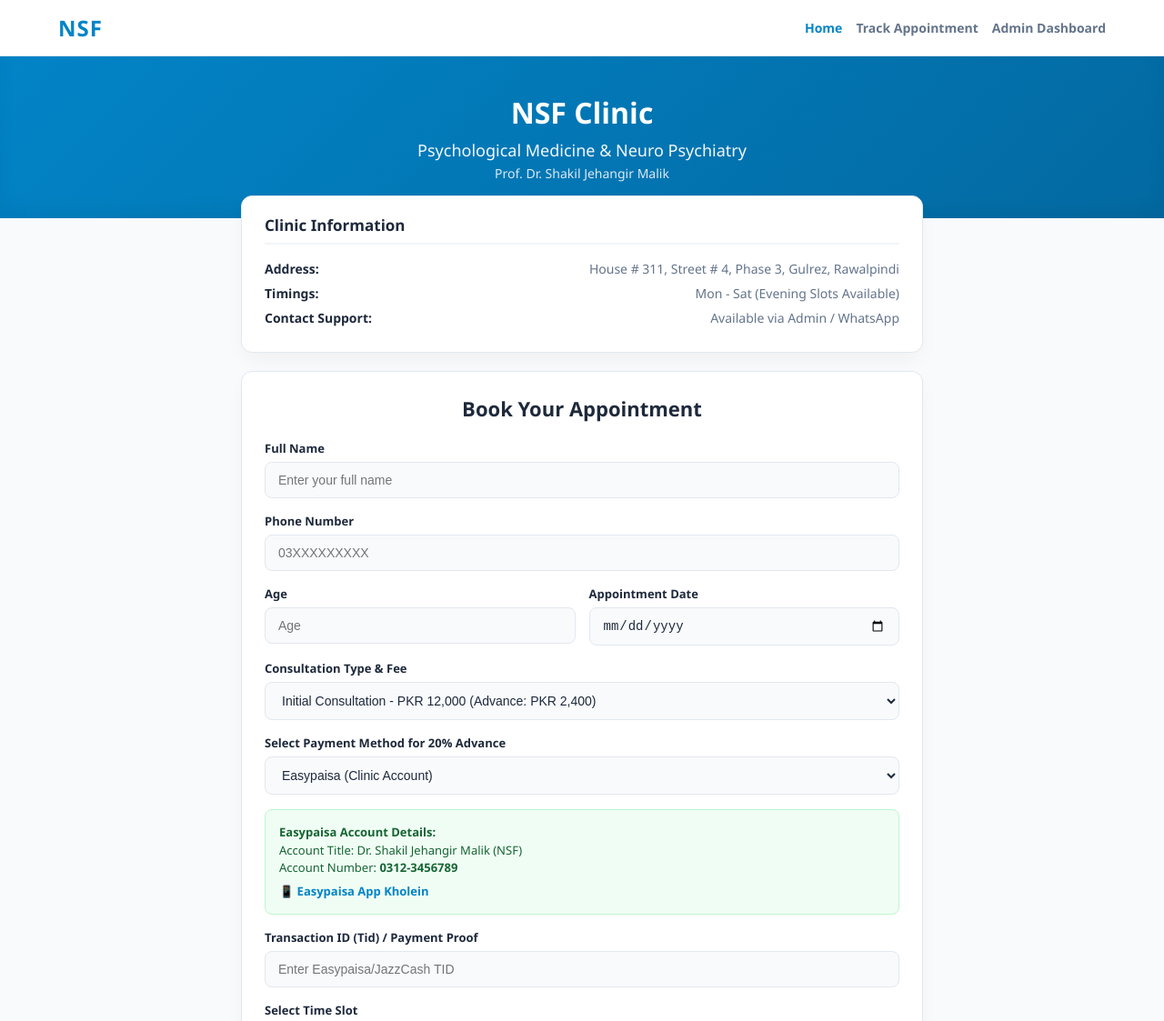
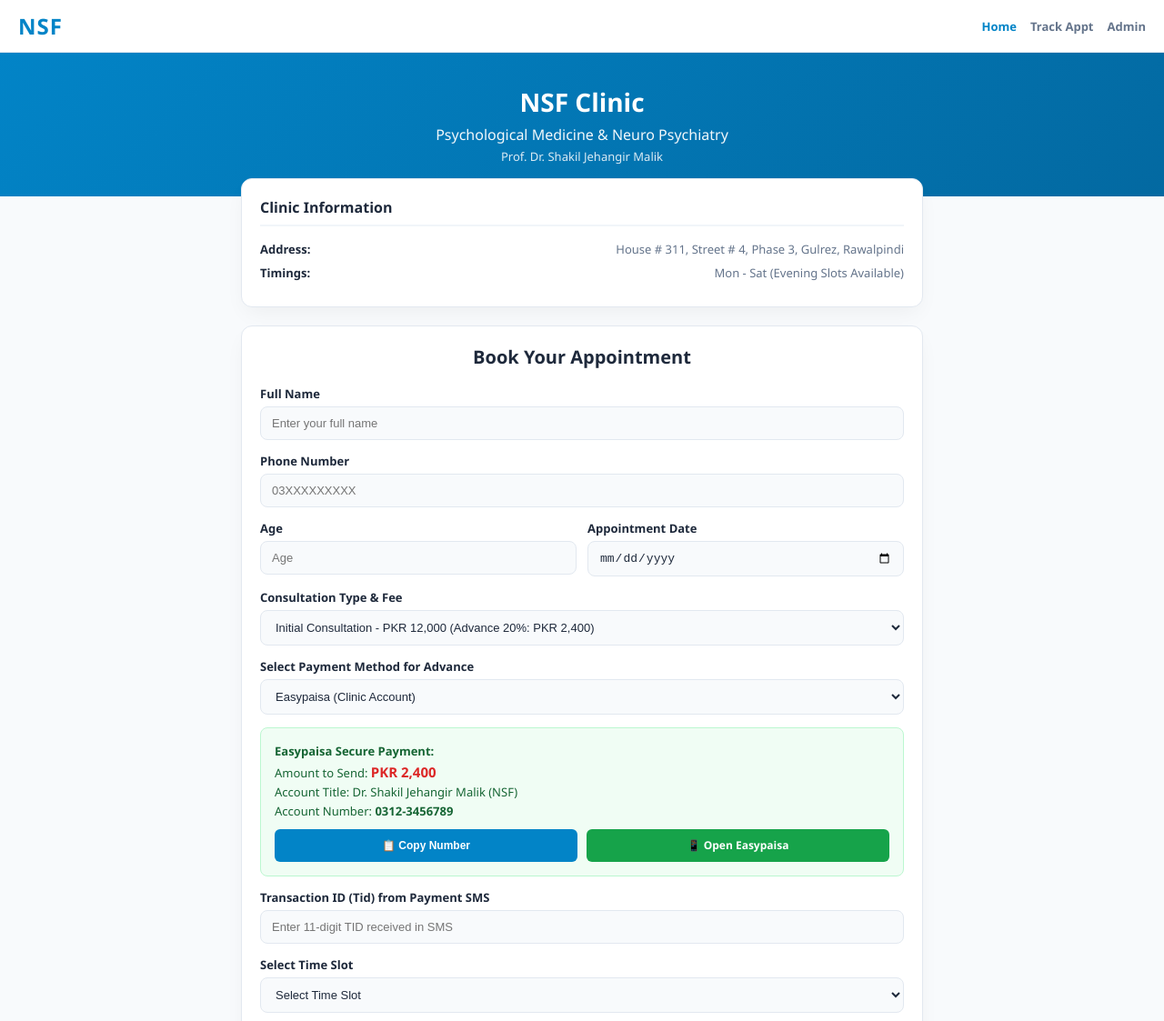
Before and after one commit to akashpolus123-alt/Clinic-book, a website: page public/index.html in a window 1280 px wide. Shown: the top 1123 px of the page at 91% size. Drawn offline with Linux system fonts and the light colour scheme.

Commit message:
Auto update all files

```diff
--- a/public/index.html
+++ b/public/index.html
@@ -13,8 +13,8 @@
         <div class="logo">NSF</div>
         <nav>
             <a href="index.html" class="active">Home</a>
-            <a href="track-booking.html">Track Appointment</a>
-            <a href="admin.html">Admin Dashboard</a>
+            <a href="track-booking.html">Track Appt</a>
+            <a href="admin.html">Admin</a>
         </nav>
     </header>
 
@@ -25,10 +25,10 @@
         <p class="doctor">Prof. Dr. Shakil Jehangir Malik</p>
     </section>
 
-    <!-- Main Content & Direct Booking Form -->
+    <!-- Main Content & Booking Form -->
     <main>
 
-        <!-- Clinic Info Box (Without Fee repetition) -->
+        <!-- Clinic Info Box -->
         <div class="info-card">
             <h3>Clinic Information</h3>
             <div class="info-item">
@@ -38,10 +38,6 @@
             <div class="info-item">
                 <span><strong>Timings:</strong></span>
                 <span>Mon - Sat (Evening Slots Available)</span>
-            </div>
-            <div class="info-item">
-                <span><strong>Contact Support:</strong></span>
-                <span>Available via Admin / WhatsApp</span>
             </div>
         </div>
 
@@ -73,31 +69,35 @@
 
                 <div class="form-group">
                     <label>Consultation Type & Fee</label>
-                    <select id="consultationType" required>
-                        <option value="initial">Initial Consultation - PKR 12,000 (Advance: PKR 2,400)</option>
-                        <option value="followup">Follow-up Consultation - PKR 8,000 (Advance: PKR 1,600)</option>
+                    <select id="consultationType" required onchange="updateFeeDisplay()">
+                        <option value="initial">Initial Consultation - PKR 12,000 (Advance 20%: PKR 2,400)</option>
+                        <option value="followup">Follow-up Consultation - PKR 8,000 (Advance 20%: PKR 1,600)</option>
                     </select>
                 </div>
 
                 <div class="form-group">
-                    <label>Select Payment Method for 20% Advance</label>
+                    <label>Select Payment Method for Advance</label>
                     <select id="paymentMethod" required onchange="updatePaymentDetails()">
                         <option value="Easypaisa">Easypaisa (Clinic Account)</option>
                         <option value="JazzCash">JazzCash (Clinic Account)</option>
                     </select>
                 </div>
 
-                <!-- Dynamic Payment Account Info Box -->
-                <div id="accountDetailsBox" style="background: #f0fdf4; border: 1px solid #bbf7d0; padding: 15px; border-radius: 8px; margin-bottom: 16px; font-size: 13px; color: #166534; line-height: 1.5;">
-                    <strong>Easypaisa Account Details:</strong><br>
+                <!-- Professional Payment Box with Direct App Launcher & Copy Option -->
+                <div id="accountDetailsBox" style="background: #f0fdf4; border: 1px solid #bbf7d0; padding: 15px; border-radius: 8px; margin-bottom: 14px; font-size: 13px; color: #166534; line-height: 1.6;">
+                    <strong>Easypaisa Secure Payment:</strong><br>
+                    Amount to Send: <strong id="payableAmount" style="color: #dc2626; font-size: 15px;">PKR 2,400</strong><br>
                     Account Title: Dr. Shakil Jehangir Malik (NSF)<br>
-                    Account Number: <strong>0312-3456789</strong><br>
-                    <a href="easypaisa://" style="color: #0284c7; font-weight: 600; text-decoration: none; display: inline-block; margin-top: 6px;">📱 Easypaisa App Kholein</a>
+                    Account Number: <strong id="accNum">0312-3456789</strong>
+                    <div style="margin-top: 10px; display: flex; gap: 10px;">
+                        <button type="button" onclick="copyAccountNo()" style="flex: 1; background: #0284c7; color: white; border: none; padding: 8px; border-radius: 6px; font-size: 12px; font-weight: 600; cursor: pointer;">📋 Copy Number</button>
+                        <a id="walletAppLink" href="https://easypaisa.com.pk" target="_blank" style="flex: 1; text-align: center; background: #16a34a; color: white; text-decoration: none; padding: 8px; border-radius: 6px; font-size: 12px; font-weight: 600; display: inline-block;">📱 Open Easypaisa</a>
+                    </div>
                 </div>
 
                 <div class="form-group">
-                    <label>Transaction ID (Tid) / Payment Proof</label>
-                    <input type="text" id="transactionId" required placeholder="Enter Easypaisa/JazzCash TID">
+                    <label>Transaction ID (Tid) from Payment SMS</label>
+                    <input type="text" id="transactionId" required placeholder="Enter 11-digit TID received in SMS">
                 </div>
 
                 <div class="form-group">
@@ -117,7 +117,7 @@
                     <textarea id="patientProblem" rows="3" placeholder="Describe your issue briefly..."></textarea>
                 </div>
 
-                <button type="submit">Confirm Appointment Booking</button>
+                <button type="submit">Confirm & Submit Appointment</button>
             </form>
             <p id="responseMsg"></p>
         </div>
@@ -125,14 +125,29 @@
     </main>
 
     <script>
+        function updateFeeDisplay() {
+            const type = document.getElementById('consultationType').value;
+            const amountStr = type === 'initial' ? 'PKR 2,400' : 'PKR 1,600';
+            document.getElementById('payableAmount').innerText = amountStr;
+        }
+
         function updatePaymentDetails() {
             const method = document.getElementById('paymentMethod').value;
             const box = document.getElementById('accountDetailsBox');
+            const type = document.getElementById('consultationType').value;
+            const amountStr = type === 'initial' ? 'PKR 2,400' : 'PKR 1,600';
+
             if (method === 'Easypaisa') {
-                box.innerHTML = `<strong>Easypaisa Account Details:</strong><br>Account Title: Dr. Shakil Jehangir Malik (NSF)<br>Account Number: <strong>0312-3456789</strong><br><a href="easypaisa://" style="color: #0284c7; font-weight: 600; text-decoration: none; display: inline-block; margin-top: 6px;">📱 Easypaisa App Kholein</a>`;
+                box.innerHTML = `<strong>Easypaisa Secure Payment:</strong><br>Amount to Send: <strong style="color: #dc2626; font-size: 15px;">${amountStr}</strong><br>Account Title: Dr. Shakil Jehangir Malik (NSF)<br>Account Number: <strong id="accNum">0312-3456789</strong><div style="margin-top: 10px; display: flex; gap: 10px;"><button type="button" onclick="copyAccountNo()" style="flex: 1; background: #0284c7; color: white; border: none; padding: 8px; border-radius: 6px; font-size: 12px; font-weight: 600; cursor: pointer;">📋 Copy Number</button><a href="https://easypaisa.com.pk" target="_blank" style="flex: 1; text-align: center; background: #16a34a; color: white; text-decoration: none; padding: 8px; border-radius: 6px; font-size: 12px; font-weight: 600; display: inline-block;">📱 Open Easypaisa</a></div>`;
             } else {
-                box.innerHTML = `<strong>JazzCash Account Details:</strong><br>Account Title: Dr. Shakil Jehangir Malik (NSF)<br>Account Number: <strong>0300-1234567</strong><br><a href="jazzcash://" style="color: #0284c7; font-weight: 600; text-decoration: none; display: inline-block; margin-top: 6px;">📱 JazzCash App Kholein</a>`;
+                box.innerHTML = `<strong>JazzCash Secure Payment:</strong><br>Amount to Send: <strong style="color: #dc2626; font-size: 15px;">${amountStr}</strong><br>Account Title: Dr. Shakil Jehangir Malik (NSF)<br>Account Number: <strong id="accNum">0300-1234567</strong><div style="margin-top: 10px; display: flex; gap: 10px;"><button type="button" onclick="copyAccountNo()" style="flex: 1; background: #0284c7; color: white; border: none; padding: 8px; border-radius: 6px; font-size: 12px; font-weight: 600; cursor: pointer;">📋 Copy Number</button><a href="https://www.jazzcash.com.pk" target="_blank" style="flex: 1; text-align: center; background: #ea580c; color: white; text-decoration: none; padding: 8px; border-radius: 6px; font-size: 12px; font-weight: 600; display: inline-block;">📱 Open JazzCash</a></div>`;
             }
+        }
+
+        function copyAccountNo() {
+            const num = document.getElementById('accNum').innerText;
+            navigator.clipboard.writeText(num);
+            alert('Account number copied: ' + num);
         }
 
         document.getElementById('bookingForm').addEventListener('submit', async function(e) {
@@ -160,7 +175,7 @@
 
             const msgBox = document.getElementById('responseMsg');
             msgBox.style.color = '#0369a1';
-            msgBox.textContent = 'Submitting appointment...';
+            msgBox.textContent = 'Submitting your appointment and verifying TID...';
 
             try {
                 const response = await fetch('/api/appointments', {
@@ -172,11 +187,11 @@
 
                 if (result.success || response.ok) {
                     msgBox.style.color = '#16a34a';
-                    msgBox.textContent = 'Appointment booked successfully! Payment TID verified.';
+                    msgBox.textContent = 'Booking submitted successfully! Clinic will verify your payment and confirm your slot shortly.';
                     document.getElementById('bookingForm').reset();
                 } else {
                     msgBox.style.color = '#dc2626';
-                    msgBox.textContent = result.message || 'Failed to book appointment.';
+                    msgBox.textContent = result.message || 'Failed to submit appointment.';
                 }
             } catch (err) {
                 msgBox.style.color = '#dc2626';
--- a/public/style.css
+++ b/public/style.css
@@ -17,11 +17,10 @@
     color: var(--text-main);
 }
 
-/* Header / Navbar */
 header {
     background: rgba(255, 255, 255, 0.98);
     backdrop-filter: blur(10px);
-    padding: 14px 5%;
+    padding: 12px 20px;
     display: flex;
     justify-content: space-between;
     align-items: center;
@@ -29,8 +28,6 @@
     position: sticky;
     top: 0;
     z-index: 1000;
-    flex-wrap: wrap;
-    gap: 10px;
 }
 
 .logo {
@@ -50,7 +47,7 @@
     text-decoration: none;
     color: var(--text-muted);
     font-weight: 600;
-    font-size: 14px;
+    font-size: 13px;
     transition: color 0.2s ease;
 }
 
@@ -58,47 +55,43 @@
     color: var(--primary);
 }
 
-/* Hero Section */
 .hero {
     background: linear-gradient(135deg, #0284c7 0%, #0369a1 100%);
     color: white;
-    padding: 40px 5%;
+    padding: 35px 5%;
     text-align: center;
-    box-shadow: inset 0 -10px 20px rgba(0,0,0,0.05);
 }
 
 .hero h1 {
     margin: 0;
-    font-size: 32px;
+    font-size: 28px;
     font-weight: 700;
 }
 
 .hero p.subtitle {
-    margin: 8px 0 4px 0;
-    font-size: 18px;
+    margin: 6px 0 4px 0;
+    font-size: 16px;
     font-weight: 500;
     opacity: 0.95;
 }
 
 .hero p.doctor {
-    margin: 4px 0 0 0;
-    font-size: 14px;
+    margin: 2px 0 0 0;
+    font-size: 13px;
     opacity: 0.85;
 }
 
-/* Main Container */
 main {
     max-width: 750px;
-    margin: -25px auto 40px auto;
+    margin: -20px auto 40px auto;
     padding: 0 15px;
     position: relative;
     z-index: 10;
 }
 
-/* Info Card */
 .info-card {
     background: var(--card-bg);
-    padding: 20px 25px;
+    padding: 20px;
     border-radius: 12px;
     box-shadow: 0 10px 25px -5px rgba(0, 0, 0, 0.05);
     margin-bottom: 20px;
@@ -108,14 +101,14 @@
 .info-card h3 {
     margin-top: 0;
     color: var(--text-main);
-    font-size: 17px;
+    font-size: 16px;
     border-bottom: 2px solid #f1f5f9;
     padding-bottom: 8px;
 }
 
 .info-item {
     margin: 8px 0;
-    font-size: 14px;
+    font-size: 13px;
     color: var(--text-muted);
     display: flex;
     justify-content: space-between;
@@ -126,10 +119,9 @@
     color: var(--text-main);
 }
 
-/* Booking Form Card */
 .form-card {
     background: var(--card-bg);
-    padding: 25px;
+    padding: 20px;
     border-radius: 12px;
     box-shadow: 0 10px 25px -5px rgba(0, 0, 0, 0.05);
     border: 1px solid var(--border-color);
@@ -138,18 +130,18 @@
 .form-card h2 {
     margin-top: 0;
     text-align: center;
-    font-size: 22px;
+    font-size: 20px;
     color: var(--text-main);
-    margin-bottom: 20px;
+    margin-bottom: 18px;
 }
 
 .form-group {
-    margin-bottom: 16px;
+    margin-bottom: 14px;
 }
 
 .form-row {
     display: flex;
-    gap: 15px;
+    gap: 12px;
 }
 
 .form-col {
@@ -158,7 +150,7 @@
 
 label {
     display: block;
-    margin-bottom: 6px;
+    margin-bottom: 5px;
     font-weight: 600;
     font-size: 13px;
     color: var(--text-main);
@@ -166,14 +158,13 @@
 
 input, select, textarea {
     width: 100%;
-    padding: 11px 14px;
+    padding: 10px 12px;
     border: 1px solid var(--border-color);
     border-radius: 8px;
     box-sizing: border-box;
-    font-size: 14px;
+    font-size: 13px;
     background: #f8fafc;
     color: var(--text-main);
-    transition: all 0.2s ease;
 }
 
 input:focus, select:focus, textarea:focus {
@@ -185,7 +176,7 @@
 
 button[type="submit"] {
     width: 100%;
-    padding: 13px;
+    padding: 12px;
     background: var(--primary);
     color: white;
     border: none;
@@ -193,7 +184,6 @@
     font-size: 15px;
     font-weight: 700;
     cursor: pointer;
-    transition: background 0.2s ease;
     box-shadow: 0 4px 12px rgba(2, 132, 199, 0.25);
 }
 
@@ -205,18 +195,21 @@
     text-align: center;
     margin-top: 15px;
     font-weight: 600;
-    font-size: 14px;
+    font-size: 13px;
 }
 
-@media (max-width: 600px) {
+@media (max-width: 500px) {
     header {
-        padding: 12px 15px;
+        padding: 10px 12px;
+    }
+    .logo {
+        font-size: 20px;
     }
     nav {
-        gap: 12px;
+        gap: 8px;
     }
     nav a {
-        font-size: 13px;
+        font-size: 11px;
     }
     .form-row {
         flex-direction: column;
```
